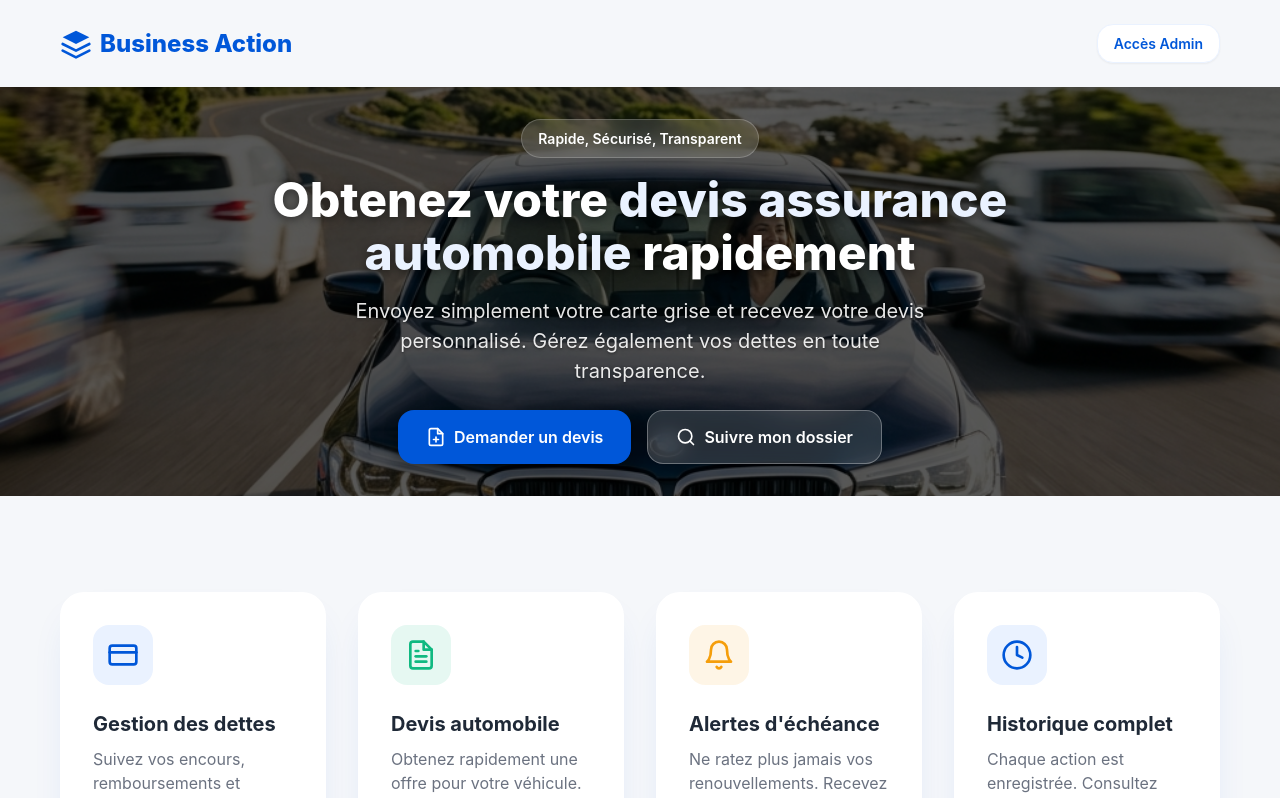
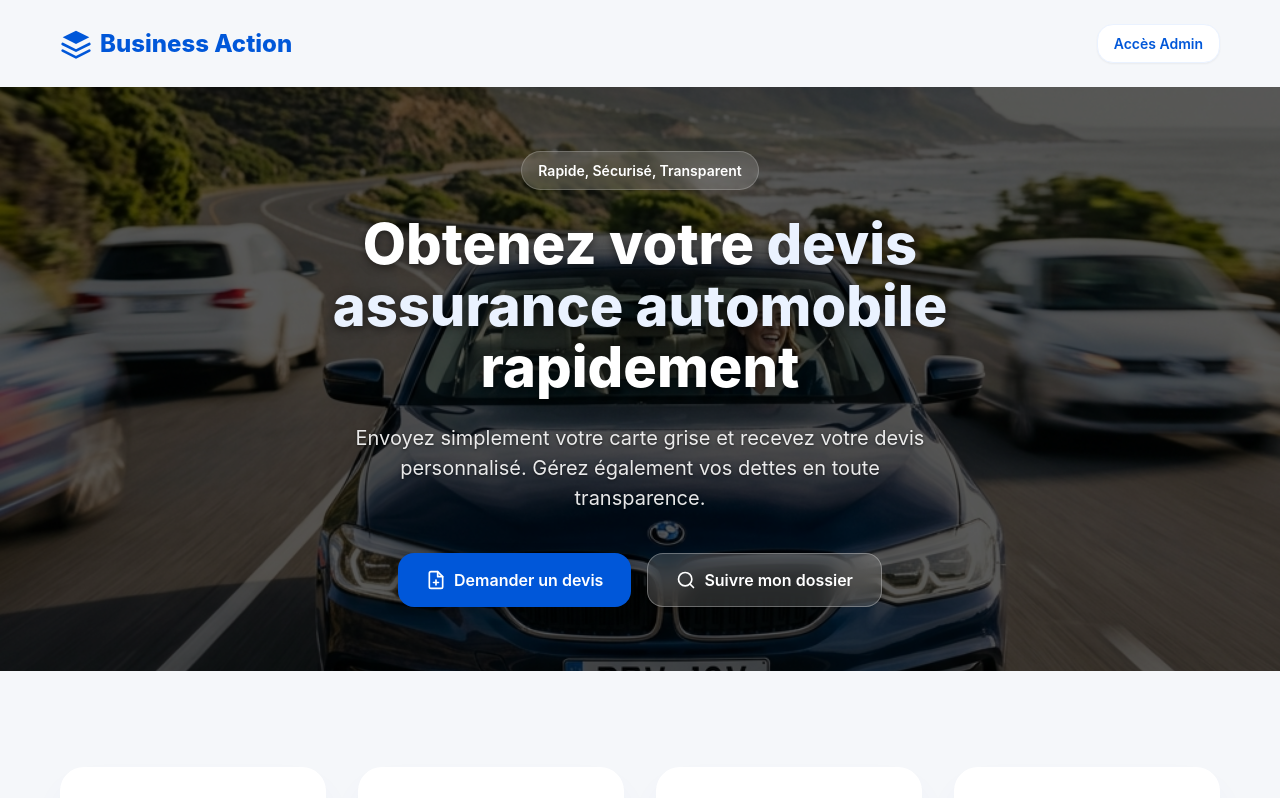
Before and after one commit to migini10/Business-Action, a Next.js app: page / in a window 1280 px wide. Shown: the top 798 px of the page. Built offline with nearby package versions, Linux system fonts and the light colour scheme.

Commit message:
Augmentation de la hauteur de la section Hero de 20%

```diff
--- a/src/app/page.tsx
+++ b/src/app/page.tsx
@@ -25,7 +25,7 @@ export default function Home() {
 
       <main>
         {/* Hero Section */}
-        <section className="animate-fade-in" style={{ position: 'relative', overflow: 'hidden', padding: '2rem 1rem', display: 'flex', flexDirection: 'column', alignItems: 'center', justifyContent: 'center', textAlign: 'center', minHeight: '40vh', marginBottom: '4rem' }}>
+        <section className="animate-fade-in" style={{ position: 'relative', overflow: 'hidden', padding: '4rem 1rem', display: 'flex', flexDirection: 'column', alignItems: 'center', justifyContent: 'center', textAlign: 'center', minHeight: '60vh', marginBottom: '4rem' }}>
           <Image
             src="/hero-car.png"
             alt="Chauffeur souriant dans une voiture sur la route"
@@ -43,18 +43,18 @@ export default function Home() {
             borderRadius: '2rem',
             fontWeight: 600,
             fontSize: '0.875rem',
-            marginBottom: '1rem',
+            marginBottom: '1.5rem',
             display: 'inline-block',
             border: '1px solid rgba(255, 255, 255, 0.2)'
           }}>
             Rapide, Sécurisé, Transparent
           </span>
 
-          <h1 style={{ fontSize: '3rem', fontWeight: 800, color: '#ffffff', marginBottom: '1rem', maxWidth: '800px', lineHeight: 1.1, textShadow: '0 2px 10px rgba(0,0,0,0.5)' }}>
+          <h1 style={{ fontSize: '3.5rem', fontWeight: 800, color: '#ffffff', marginBottom: '1.5rem', maxWidth: '800px', lineHeight: 1.1, textShadow: '0 2px 10px rgba(0,0,0,0.5)' }}>
             Obtenez votre <span style={{ color: 'var(--color-primary-light)' }}>devis assurance automobile</span> rapidement
           </h1>
 
-          <p style={{ fontSize: '1.25rem', color: 'rgba(255, 255, 255, 0.9)', marginBottom: '1.5rem', maxWidth: '600px', textShadow: '0 1px 3px rgba(0,0,0,0.5)' }}>
+          <p style={{ fontSize: '1.25rem', color: 'rgba(255, 255, 255, 0.9)', marginBottom: '2.5rem', maxWidth: '600px', textShadow: '0 1px 3px rgba(0,0,0,0.5)' }}>
             Envoyez simplement votre carte grise et recevez votre devis personnalisé. Gérez également vos dettes en toute transparence.
           </p>
 
```
